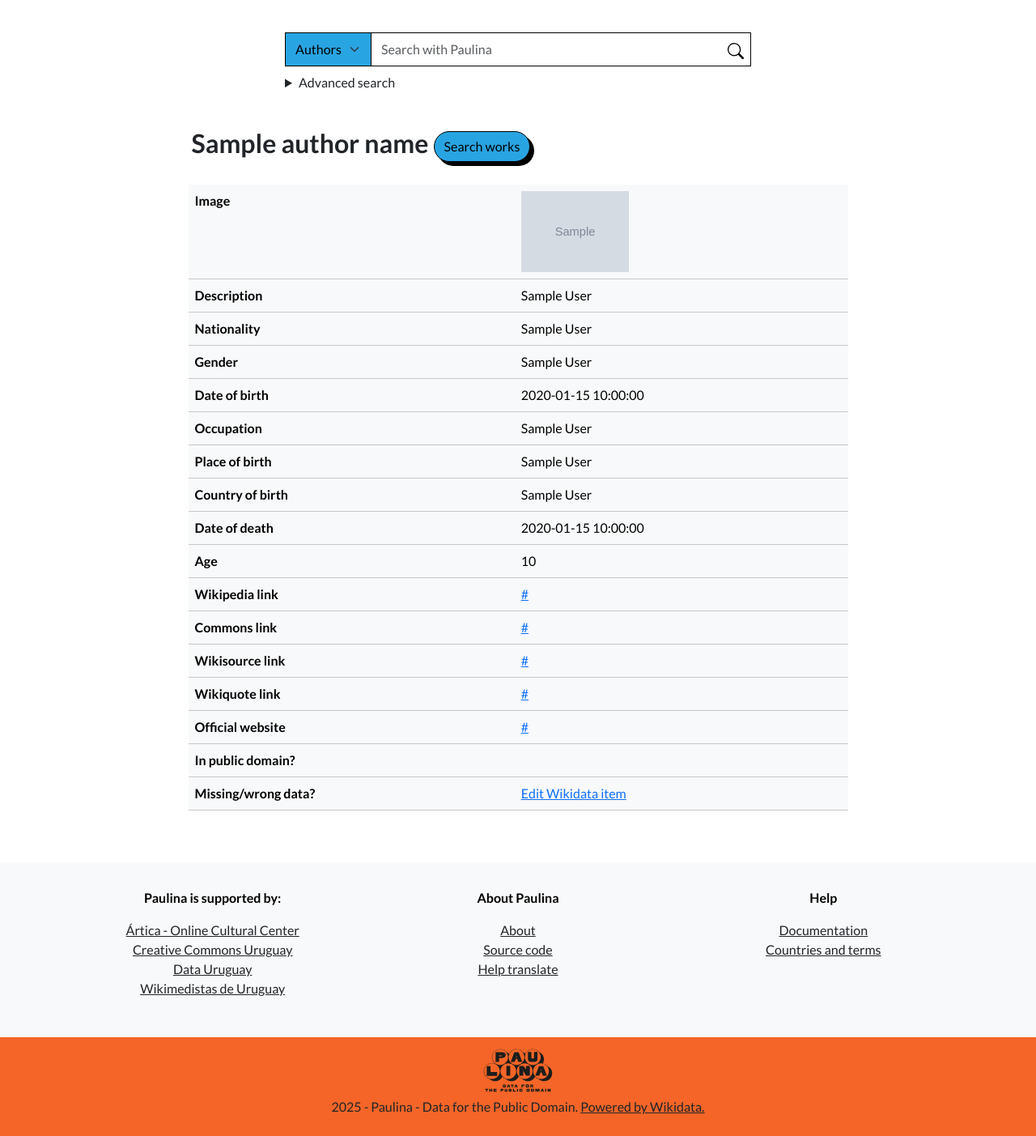
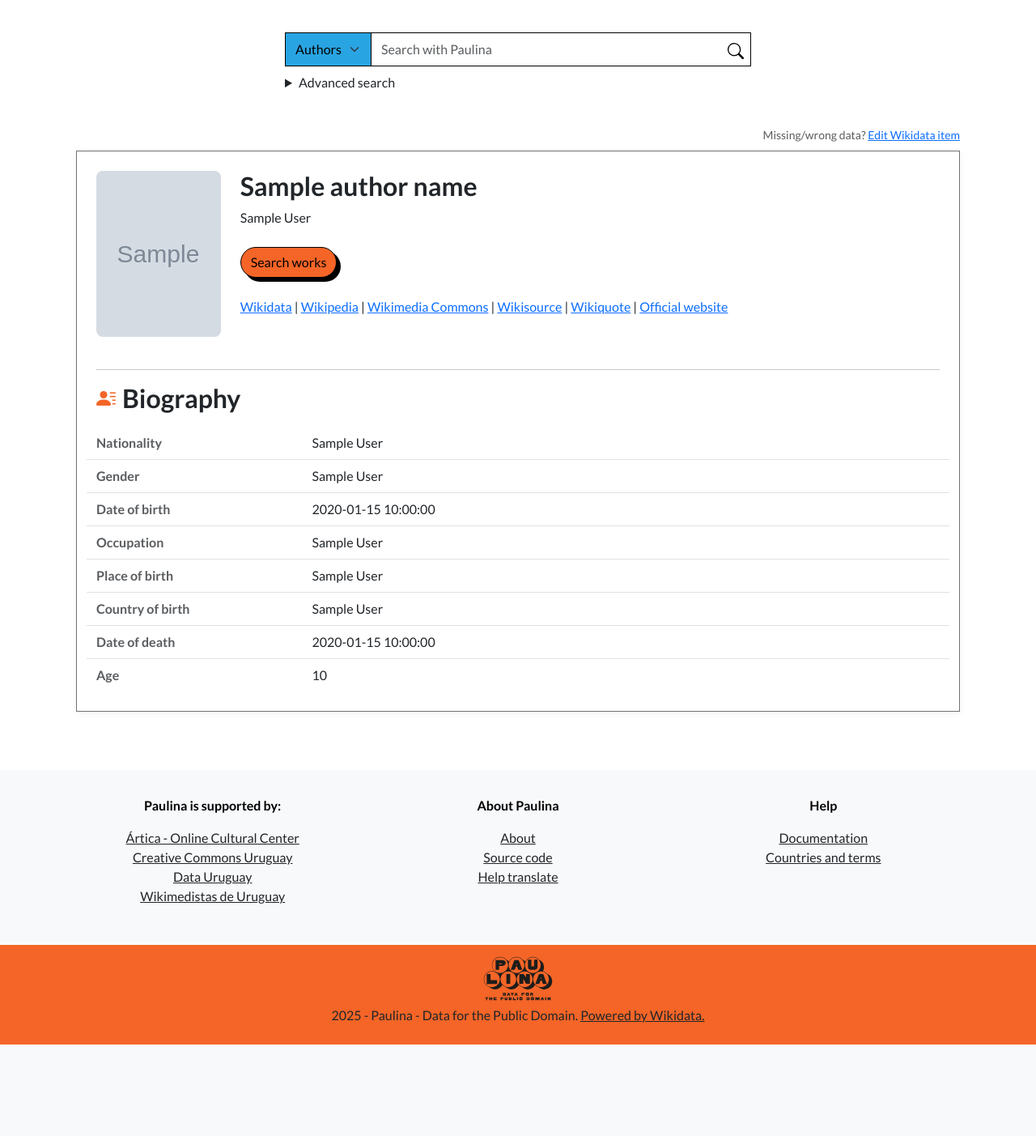
Before and after one commit to febr3s/paulina-fork, a Flask app: template templates/author.html in a window 1280 px wide. Shown: the part 56-1459 px from the top of the page at 81% size. After the commit the page ends 1346 px from the top, so only its background shows below. Run offline with Flask 3, Linux system fonts and the light colour scheme; the template is opened without the code that fills it: most values are stand-ins (such as "Sample title", 1, 10 or a date in 2020); grey boxes marked "Sample" are stand-in pictures.

Commit message:
New author page design

```diff
--- a/pdclasses.py
+++ b/pdclasses.py
@@ -197,7 +197,7 @@ class Author(Parent):
         else:
             image_file_name = image[0]["value"]["content"]
             image_file_name = requests.utils.quote(image_file_name)
-            self.image = 'https://commons.wikimedia.org/w/index.php?title=Special:Redirect/file/' + image_file_name + '&width=400&height=100'
+            self.image = 'https://commons.wikimedia.org/w/index.php?title=Special:Redirect/file/' + image_file_name + '&width=400&height=200'
             self.image_link = 'https://commons.wikimedia.org/wiki/File:' + image_file_name
             self.image_alt_text = _('Image of %(name)s.', name=self.name)
 
@@ -273,7 +273,7 @@ class Work(Parent):
         else:
             image_file_name = image[0]["value"]["content"]
             image_file_name = requests.utils.quote(image_file_name)
-            self.image = 'https://commons.wikimedia.org/w/index.php?title=Special:Redirect/file/' + image_file_name + '&width=400&height=100'
+            self.image = 'https://commons.wikimedia.org/w/index.php?title=Special:Redirect/file/' + image_file_name + '&width=400&height=200'
             self.image_link = 'https://commons.wikimedia.org/wiki/File:' + image_file_name
             self.image_alt_text = _('Image of %(title)s.', title=self.name)
 
--- a/static/css/main.css
+++ b/static/css/main.css
@@ -72,14 +72,7 @@ h3 {
   background-color: #f8f9fa;
 }
 
-#nationality-combobox {
-  background-color: #fcdb1a;
-}
-
-#nationality-combobox:hover {
-  background-color: #ffe65b;
-}
-
+/* Lists */
 .list-group {
   --bs-list-group-border-color: #717171;
   --bs-list-group-bg: #f8f9fa;
@@ -104,6 +97,135 @@ h3 {
   outline-offset: -1px;
 }
 
+/* Page sections */
+.section-icon {
+  font-size: 1.5rem;
+  color: #f46527;
+  margin-right: 0.75rem;
+}
+
+/* Author card */
+.author-card {
+  border: 1px solid #717171;
+  box-shadow: 0 2px 10px rgba(0, 0, 0, 0.05);
+}
+
+/* Author image */
+.author-image-link {
+  display: block;
+  position: relative;
+  width: 100%;
+  overflow: hidden;
+  border-radius: 8px;
+}
+
+.author-image {
+  width: 100%;
+  height: auto;
+  display: block;
+  transition: transform 0.5s ease;
+  object-fit: cover;
+  aspect-ratio: 3/4;
+}
+
+.author-image-link:hover .author-image {
+  transform: scale(1.05);
+}
+
+.author-image-overlay {
+  position: absolute;
+  top: 0;
+  left: 0;
+  right: 0;
+  bottom: 0;
+  background: rgba(0, 0, 0, 0.2);
+  display: flex;
+  align-items: center;
+  justify-content: center;
+  opacity: 0;
+  transition: opacity 0.5s ease;
+  color: white;
+  font-size: 2rem;
+}
+
+.author-image-link:hover .author-image-overlay {
+  opacity: 1;
+}
+
+/* Author public domain status */
+.public-domain-badge {
+  display: inline-block;
+  font-size: 0.9rem;
+  font-weight: 600;
+  padding: 4px 10px;
+  border-radius: 4px;
+}
+
+.pd-icon {
+  display: inline-flex;
+  align-items: center;
+  justify-content: center;
+  width: 20px;
+  height: 20px;
+  border-radius: 50%;
+  margin-right: 0.5rem;
+}
+
+.pd-yes {
+  background-color: rgba(25, 135, 84, 0.1);
+  border: 1px solid rgba(25, 135, 84, 0.2);
+  color: #198754;
+}
+
+.pd-yes .pd-icon {
+  background-color: #198754;
+  color: white;
+}
+
+.pd-no {
+  background-color: rgba(220, 53, 69, 0.1);
+  border: 1px solid rgba(220, 53, 69, 0.2);
+  color: #dc3545;
+}
+
+.pd-no .pd-icon {
+  background-color: #dc3545;
+  color: white;
+}
+
+.pd-consult, .pd-unknown {
+  background-color: rgba(255, 193, 7, 0.1);
+  border: 1px solid rgba(255, 193, 7, 0.2);
+  color: #664d03;
+}
+
+.pd-consult .pd-icon, .pd-unknown .pd-icon {
+  background-color: #ffc107;
+  color: #664d03;
+}
+
+.pd-consult a, .pd-unknown a {
+  color: #664d03;
+}
+
+.pd-consult a:hover, .pd-unknown a:hover {
+  color: #523e03;
+}
+
+/* Biography styling */
+.bio-row {
+  transition: background-color 0.15s ease;
+}
+
+.bio-row:hover {
+  background-color: #f8f9fa;
+}
+
+.bio-row:last-child {
+  border-bottom: none !important;
+}
+
+/* Forms */
 .form-select.search {
   color: black;
   width: fit-content;
@@ -124,6 +246,14 @@ h3 {
 }
 
 /* Combobox styles */
+#nationality-combobox {
+  background-color: #fcdb1a;
+}
+
+#nationality-combobox:hover {
+  background-color: #ffe65b;
+}
+
 .combobox-container {
   position: relative;
 }
--- a/templates/author.html
+++ b/templates/author.html
@@ -1,99 +1,119 @@
 {% extends "layout.html" %}
 
 {% block content %}
-<div class="container-fluid col-12 col-xl-9 p-2">
-  <h2 class="mb-4 p-1">{{author_name}}
-    <a href="{{ url_for('works_list', author_id=author_id) }}" role="button"
-       class="btn border-black rounded-pill pill-custom lightblue">
-      {{ _('Search works') }}
-    </a>
-  </h2>
-
-  <table class="table table-light p-1">
-    <tbody>
-      <tr>
-        <th scope="row">{{ _('Image') }}</th>
-        <td><a href="{{author_image_link}}" target="_blank"><img src="{{author_image}}" alt="{{author_image_alt_text}}" height="100"></a></td>
-      </tr>
-      <tr>
-        <th scope="row">{{ _('Description') }}</th>
-        <td>{{author_description}}</td>
-      </tr>
-      <tr>
-        <th scope="row">{{ _('Nationality') }}</th>
-        <td>{{author_nationality}}</td>
-      </tr>
-      <tr>
-        <th scope="row">{{ _('Gender') }}</th>
-        <td>{{author_gender}}</td>
-      </tr>
-      <tr>
-        <th scope="row">{{ _('Date of birth') }}</th>
-        <td>{{author_date_of_birth}}</td>
-      </tr>
-      <tr>
-        <th scope="row">{{ _('Occupation') }}</th>
-        <td>{{author_occupation}}</td>
-      </tr>
-      <tr>
-        <th scope="row">{{ _('Place of birth') }}</th>
-        <td>{{author_place_of_birth}}</td>
-      </tr>
-      <tr>
-        <th scope="row">{{ _('Country of birth') }}</th>
-        <td>{{author_country_of_birth}}</td>
-      </tr>
-      <tr>
-        <th scope="row">{{ _('Date of death') }}</th>
-        <td>{{author_date_of_death}}</td>
-      </tr>
-      <tr>
-        <th scope="row">{{ _('Age') }}</th>
-        <td>{{author_age}}</td>
-      </tr>
-      <tr>
-        <th scope="row">{{ _('Wikipedia link') }}</th>
-        <td><a href="{{author_wikipedia_link}}" target="_blank">{{author_wikipedia_link}}</a></td>
-      </tr>
-      <tr>
-        <th scope="row">{{ _('Commons link') }}</th>
-        <td><a href="{{author_commons_link}}" target="_blank">{{author_commons_link}}</a></td>
-      </tr>
-      <tr>
-        <th scope="row">{{ _('Wikisource link') }}</th>
-        <td><a href="{{author_wikisource_link}}" target="_blank">{{author_wikisource_link}}</a></td>
-      </tr>
-      <tr>
-        <th scope="row">{{ _('Wikiquote link') }}</th>
-        <td><a href="{{author_wikiquote_link}}" target="_blank">{{author_wikiquote_link}}</a></td>
-      </tr>
-      {% if author_official_website %}
-      <tr>
-        <th scope="row">{{ _('Official website') }}</th>
-        <td><a href="{{author_official_website}}" target="_blank">{{author_official_website}}</a></td>
-      </tr>
-      {% endif %}
-      <tr>
-        <th scope="row">{{ _('In public domain?') }}</th>
-        <td>
-          {% if author_is_in_public_domain == True %}
-          <span class="badge text-bg-success">&check;</span> {{ _('Yes') }}
-          {% elif author_is_in_public_domain == False %}
-          <span class="badge text-bg-danger">&cross;</span> {{ _('No') }} |
-          {{ _('Author will enter worldwide public domain on January 1, ') }} {{author_date_enter_public_domain}}
-          {% elif author_is_in_public_domain == 'Consult individual works' %}
-          <a href="{{ url_for('works_list', author_id=author_id) }}">{{ _('Consult individual works.') }}</a>
-          {% elif author_is_in_public_domain == 'Unknown' %}
-          <span class="badge text-bg-warning">&#9888;</span> {{ _('Unknown due to lack of available dates of birth and death.') }}
-          <a href="{{ url_for('works_list', author_id=author_id) }}">{{ _('Consult individual works.') }}</a>
+<div class="container-fluid p-2">
+  <!-- Edit Wikidata link -->
+  <div class="text-end mb-2">
+    <small class="text-body-secondary">{{ _('Missing/wrong data?') }} <a href="{{author_wikidata_link}}" target="_blank">{{ _('Edit Wikidata item') }}</a></small>
+  </div>
+  <!-- Author card -->
+  <div class="card author-card mb-4 p-4">
+    <!-- Author card upper section -->
+    <div class="row mb-4">
+      <!-- Author image -->
+      <div class="col-md-2 col-sm-3 mb-3 mb-md-0">
+        <a href="{{author_image_link}}" target="_blank" class="author-image-link">
+          <img src="{{author_image}}" alt="{{author_image_alt_text}}" class="author-image">
+          <div class="author-image-overlay">
+            <i class="bi bi-arrows-fullscreen"></i>
+          </div>
+        </a>
+      </div>
+      <!-- Author basic info -->
+      <div class="col-md-10 col-sm-9">
+        <h2>{{author_name}}</h2>
+        <p>{{author_description}}</p>
+        <div class="my-4">
+          <a href="{{ url_for('works_list', author_id=author_id) }}" role="button"
+          class="btn border-black rounded-pill pill-custom orange">
+          {{ _('Search works') }}
+          </a>
+        </div>
+        {% if author_is_in_public_domain == True %}
+        <div class="public-domain-badge pd-yes mb-2">
+          <span class="pd-icon">&check;</span> {{ _('Works are in the public domain') }}
+        </div>
+        {% elif author_is_in_public_domain == False %}
+        <div class="public-domain-badge pd-no mb-2">
+          <span class="pd-icon">&cross;</span> {{ _('Works are not in the worldwide public domain') }}
+          {% if author_date_enter_public_domain %}
+          {{ _('until January 1, ') }} {{author_date_enter_public_domain}}
           {% endif %}
-        </td>
-      </tr>
-      <tr>
-        <th scope="row">{{ _('Missing/wrong data?') }}</th>
-        <td><a href="{{author_wikidata_link}}" target="_blank">{{ _('Edit Wikidata item') }}</a></td>
-      </tr>
-    </tbody>
-  </table>
+        </div>
+        {% elif author_is_in_public_domain == 'Consult individual works' %}
+        <div class="public-domain-badge pd-consult mb-2">
+          <span class="pd-icon">!</span> <a href="{{ url_for('works_list', author_id=author_id) }}">
+            {{ _('Consult individual works for public domain status') }}</a>
+        </div>
+        {% elif author_is_in_public_domain == 'Unknown' %}
+        <div class="public-domain-badge pd-unknown mb-2">
+          <span class="pd-icon">?</span> {{ _('Public domain status unknown due to lack of available dates of birth and death.') }}
+        <a href="{{ url_for('works_list', author_id=author_id) }}">{{ _('Consult individual works.') }}</a>
+        </div>
+        {% endif %}
+        <div class="mb-2">
+          {% if author_wikidata_link %}
+          <a href="{{author_wikidata_link}}" target="_blank">{{ _('Wikidata') }}</a>
+          {% endif %}
+          {% if author_wikipedia_link %}
+          | <a href="{{author_wikipedia_link}}" target="_blank">{{ _('Wikipedia') }}</a>
+          {% endif %}
+          {% if author_commons_link %}
+          | <a href="{{author_commons_link}}" target="_blank">{{ _('Wikimedia Commons') }}</a>
+          {% endif %}
+          {% if author_wikisource_link %}
+          | <a href="{{author_wikisource_link}}" target="_blank">{{ _('Wikisource') }}</a>
+          {% endif %}
+          {% if author_wikiquote_link %}
+          | <a href="{{author_wikiquote_link}}" target="_blank">{{ _('Wikiquote') }}</a>
+          {% endif %}
+          {% if author_official_website %}
+          | <a href="{{author_official_website}}" target="_blank">{{ _('Official website') }}</a>
+          {% endif %}
+        </div>
+      </div>
+    </div>
+    <hr>
+    <!-- Author card biography section -->
+    <div class="d-flex align-items-center mb-2">
+      <i class="bi bi-person-lines-fill me-2 section-icon"></i>
+      <h2 class="section-title mb-0">{{ _('Biography') }}</h2>
+    </div>
+    <!-- Biography details -->
+    <div class="mt-2">
+      <div class="row bio-row py-2 border-bottom">
+        <div class="col-md-3 fw-bold text-body-secondary">{{ _('Nationality') }}</div>
+        <div class="col-md-9">{{author_nationality}}</div>
+      </div>
+      <div class="row bio-row py-2 border-bottom">
+        <div class="col-md-3 fw-bold text-body-secondary">{{ _('Gender') }}</div>
+        <div class="col-md-9">{{author_gender}}</div>
+      </div>
+      <div class="row bio-row py-2 border-bottom">
+        <div class="col-md-3 fw-bold text-body-secondary">{{ _('Date of birth') }}</div>
+        <div class="col-md-9">{{author_date_of_birth}}</div>
+      </div>
+      <div class="row bio-row py-2 border-bottom">
+        <div class="col-md-3 fw-bold text-body-secondary">{{ _('Occupation') }}</div>
+        <div class="col-md-9">{{author_occupation}}</div>
+      </div>
+      <div class="row bio-row py-2 border-bottom">
+        <div class="col-md-3 fw-bold text-body-secondary">{{ _('Place of birth') }}</div>
+        <div class="col-md-9">{{author_place_of_birth}}</div>
+      </div>
+      <div class="row bio-row py-2 border-bottom">
+        <div class="col-md-3 fw-bold text-body-secondary">{{ _('Country of birth') }}</div>
+        <div class="col-md-9">{{author_country_of_birth}}</div>
+      </div>
+      <div class="row bio-row py-2 border-bottom">
+        <div class="col-md-3 fw-bold text-body-secondary">{{ _('Date of death') }}</div>
+        <div class="col-md-9">{{author_date_of_death}}</div>
+      </div>
+      <div class="row bio-row py-2">
+        <div class="col-md-3 fw-bold text-body-secondary">{{ _('Age') }}</div>
+        <div class="col-md-9">{{author_age}}</div>
+      </div>
+    </div>
+  </div>
 </div>
 {% endblock %}
```
